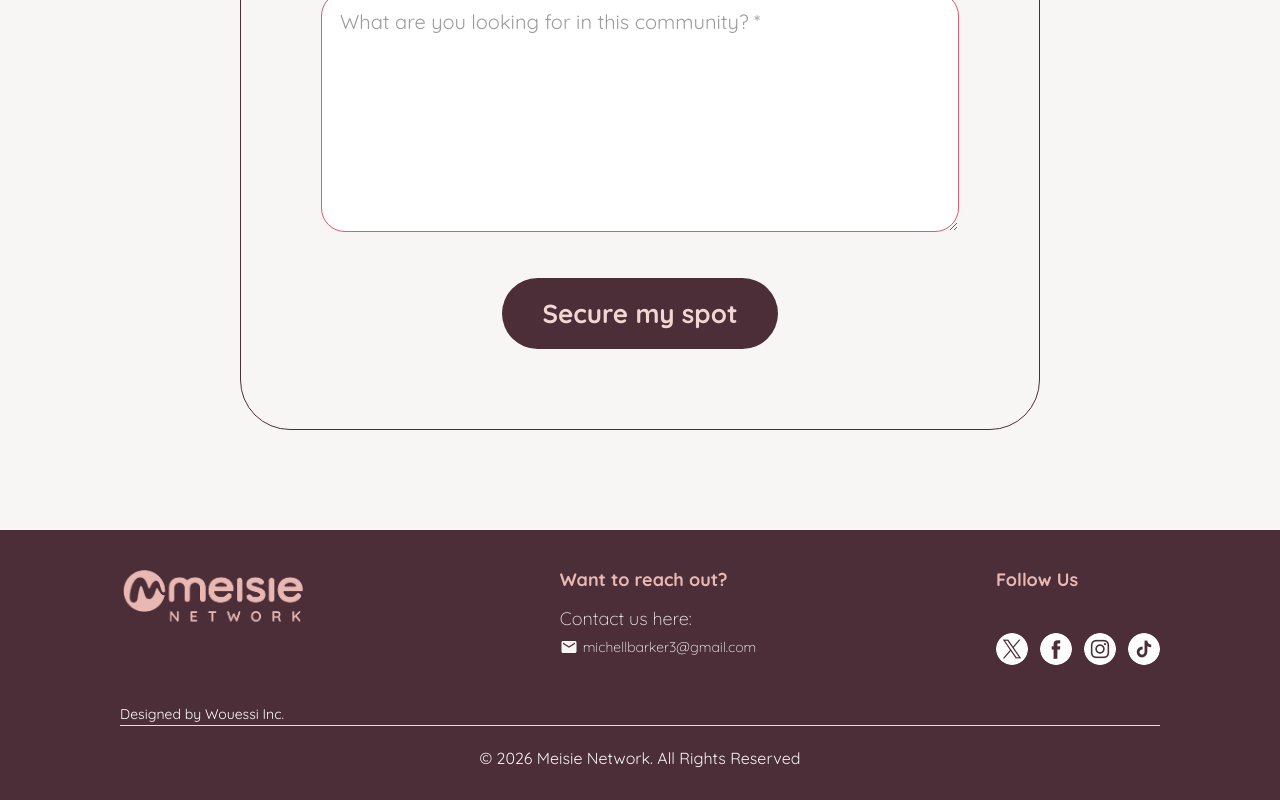
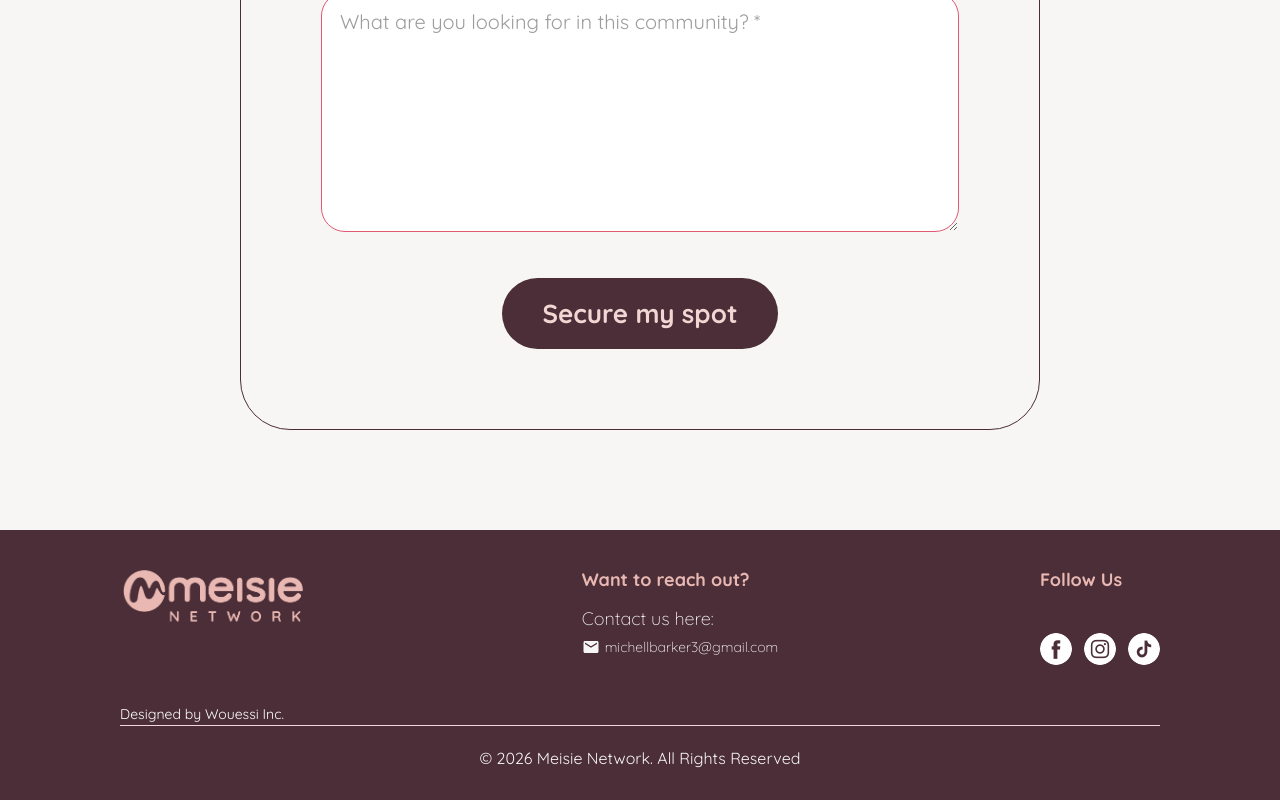
Before and after one commit to ishoyy/meisienetwork, a Next.js app: page / in a window 1280 px wide. Shown: the part 3098-3898 px from the top of the page. Built offline with nearby package versions, Linux system fonts and the light colour scheme.

Commit message:
remove x icon

```diff
--- a/app/(main)/page.tsx
+++ b/app/(main)/page.tsx
@@ -155,7 +155,7 @@ export default function Home() {
                 <p className="text-[#e9b8b2] font-bold">Follow Us</p>
                 <div className="social-icons">
 
-                  <a href="https://twitter.com/"><img src="/img/twitter-icon.png" alt="Twitter" /></a>
+
                   <a href="https://www.facebook.com/meisienetwork"><img src="/img/facebook-icon.png" alt="Facebook" /></a>
                   <a href="https://www.instagram.com/meisienetwork/"><img src="/img/instagram-icon.png" alt="Instagram" /></a>
                   <a href="https://www.tiktok.com/@meisienetwork"><img src="/img/tiktok-icon.png" alt="Linkedin" /></a>
```
